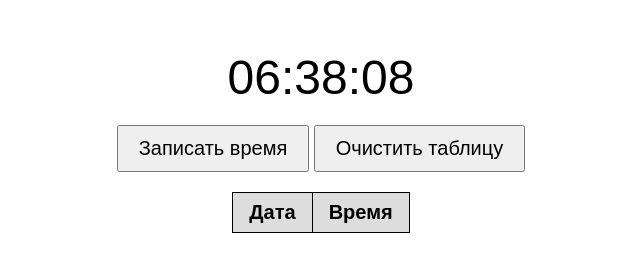
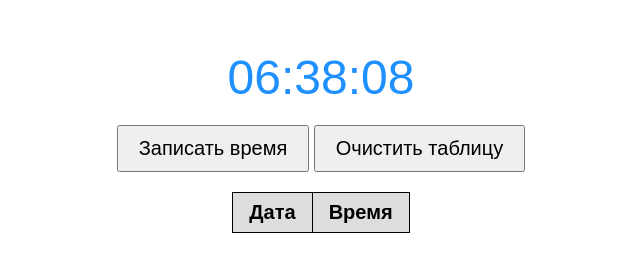
Before and after one commit to aleksandrragimov94-tech/time-recorder, a website: page public/index.html in a window 1280 px wide. Shown: the whole page, without its empty margins (319-959 px from the left). Drawn offline with Linux system fonts and the light colour scheme; no server answers.

Commit message:
Изменён цвет текста часов

```diff
--- a/public/index.html
+++ b/public/index.html
@@ -12,6 +12,7 @@
     #clock {
       font-size: 48px;
       margin-bottom: 20px;
+      color: #1e90ff; /* 🔵 синий цвет текста часов */
     }
     button {
       font-size: 20px;
```
